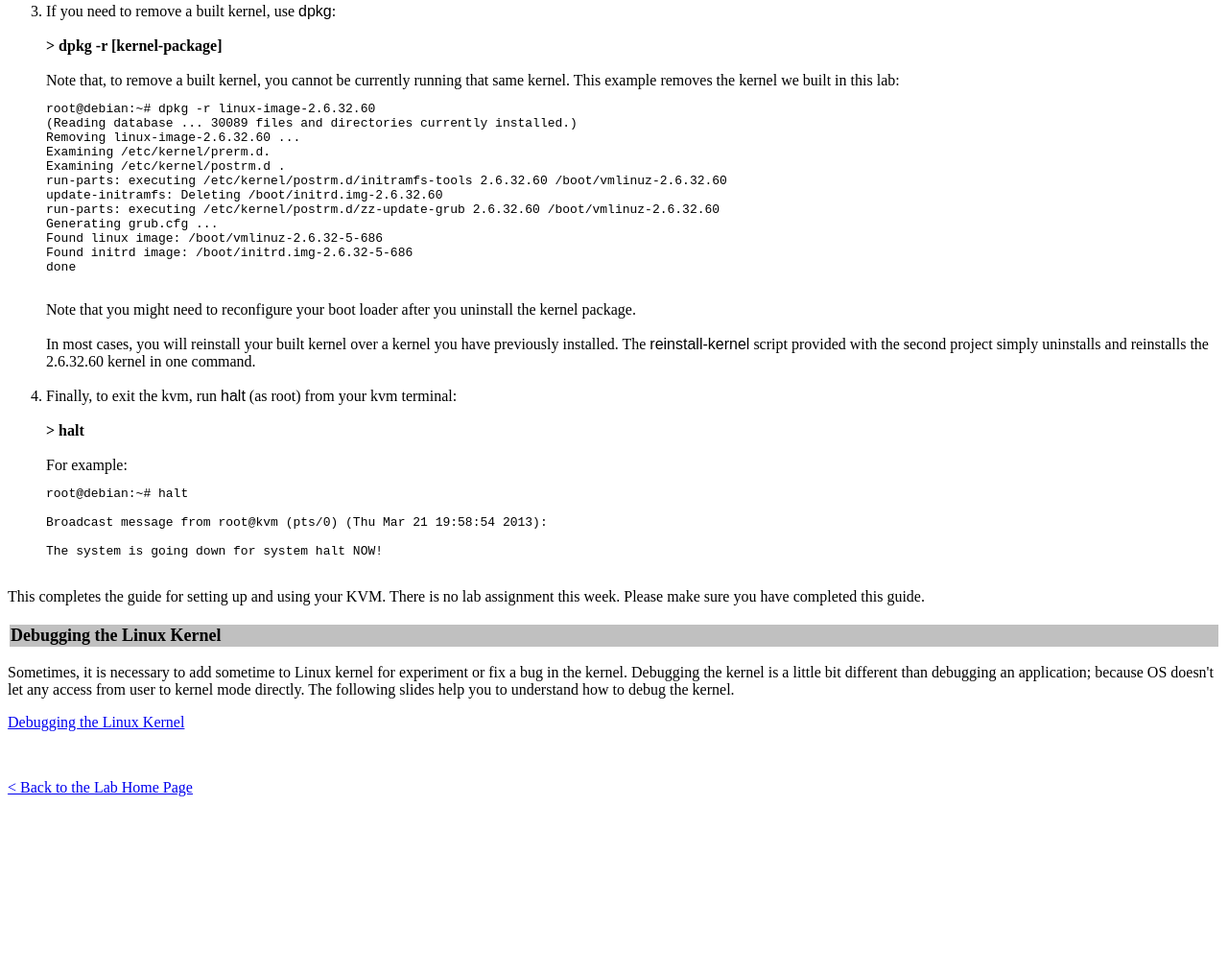
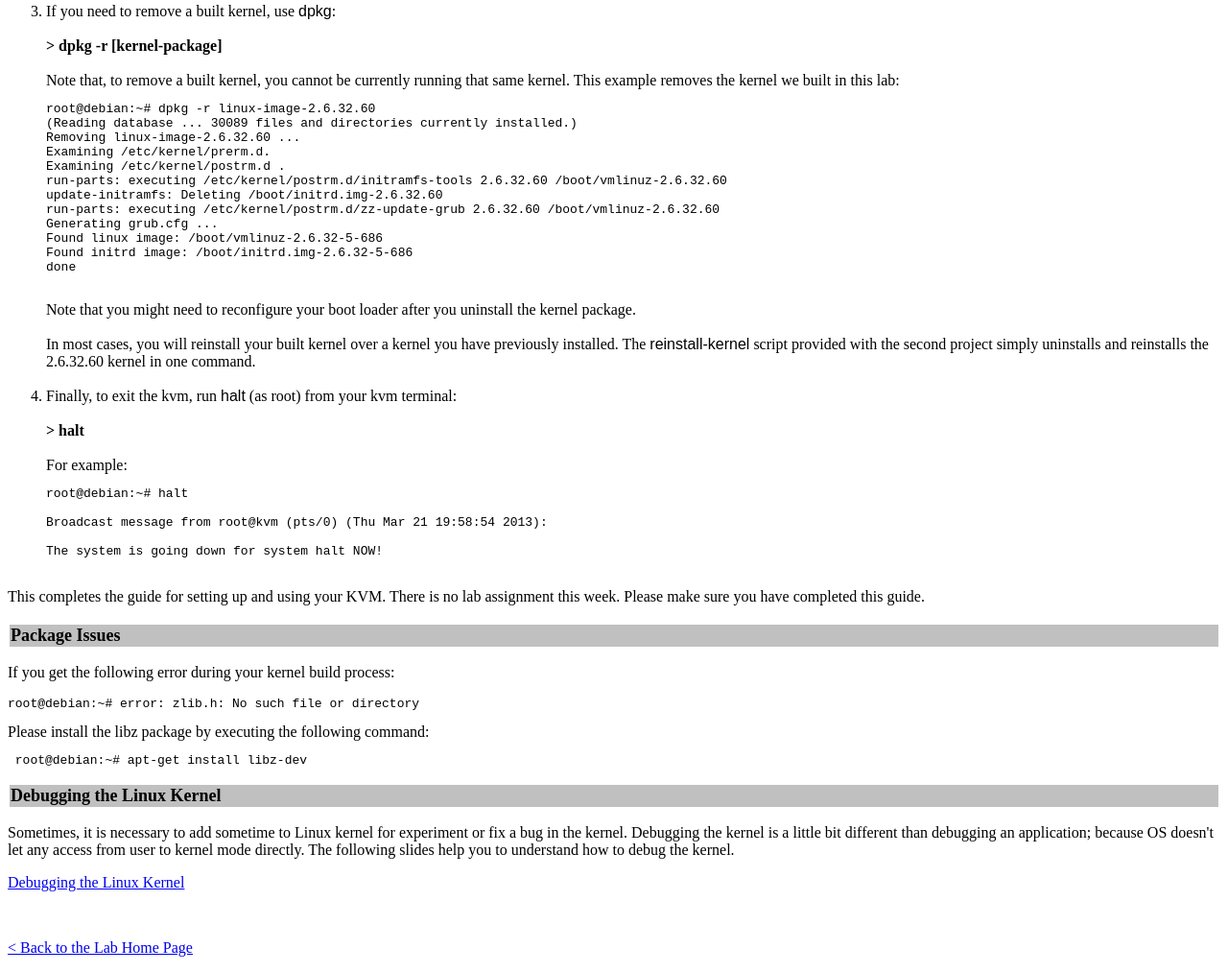
Before and after one commit to prasad1310/Spring2020, a plain HTML site: page S20/labs/lab2_kvm.html in a window 1280 px wide. Shown: the part 5298-6311 px from the top of the page at 96% size. Before the commit the page ends 6144 px from the top, so only its background shows below. Drawn offline with Linux system fonts and the light colour scheme.

Commit message:
Update lab2_kvm.html

```diff
--- a/S20/labs/lab2_kvm.html
+++ b/S20/labs/lab2_kvm.html
@@ -438,6 +438,22 @@ This completes the guide for setting up and using your KVM. There is no lab
 assignment this week. Please make sure you have completed this
 guide.<br />
 <br />
+
+<table style="width: 100%">
+        <tr>
+                <td bgcolor="#C0C0C0" class="auto-style2"><strong>
+                <a name="Other command0"></a>Package Issues</strong></td>
+        </tr>
+</table>
+<p> If you get the following error during your kernel build process:
+<pre>root@debian:~# error: zlib.h: No such file or directory
+</pre>
+
+Please install the libz package by executing the following command:
+<pre> root@debian:~# apt-get install libz-dev
+</pre>
+</p>
+
 <table style="width: 100%">
         <tr>
                 <td bgcolor="#C0C0C0" class="auto-style2"><strong>
```
